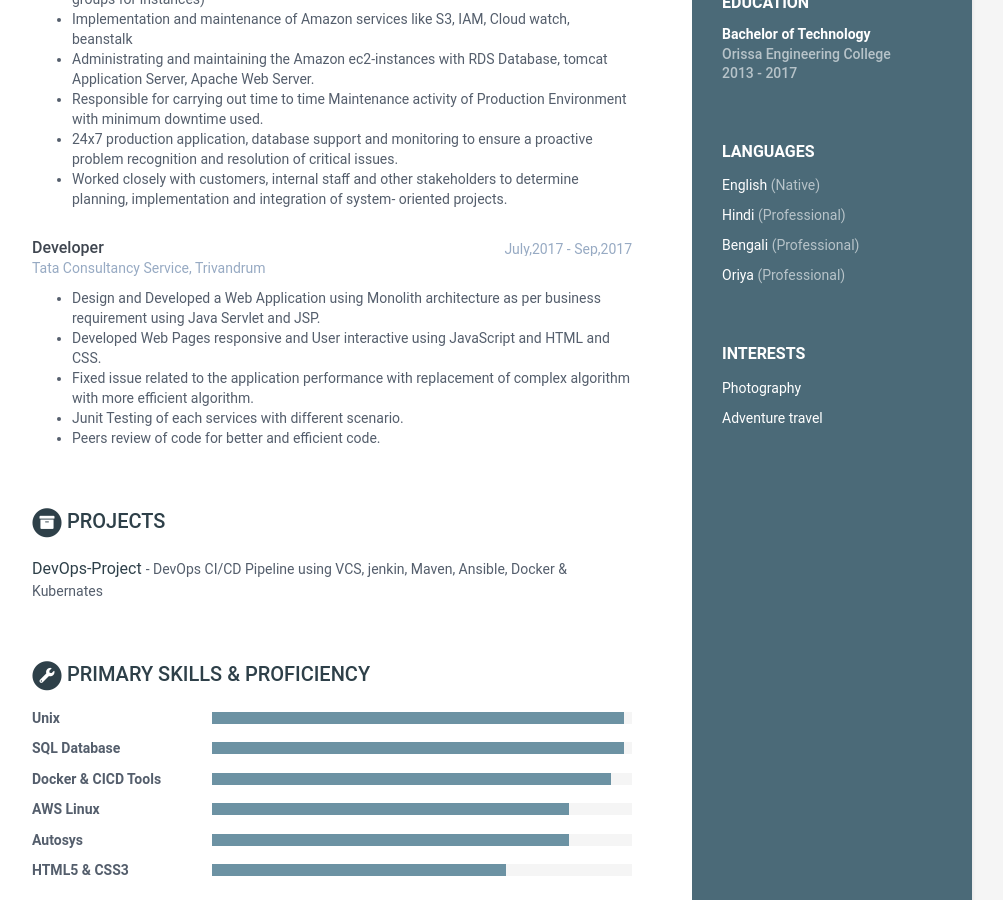
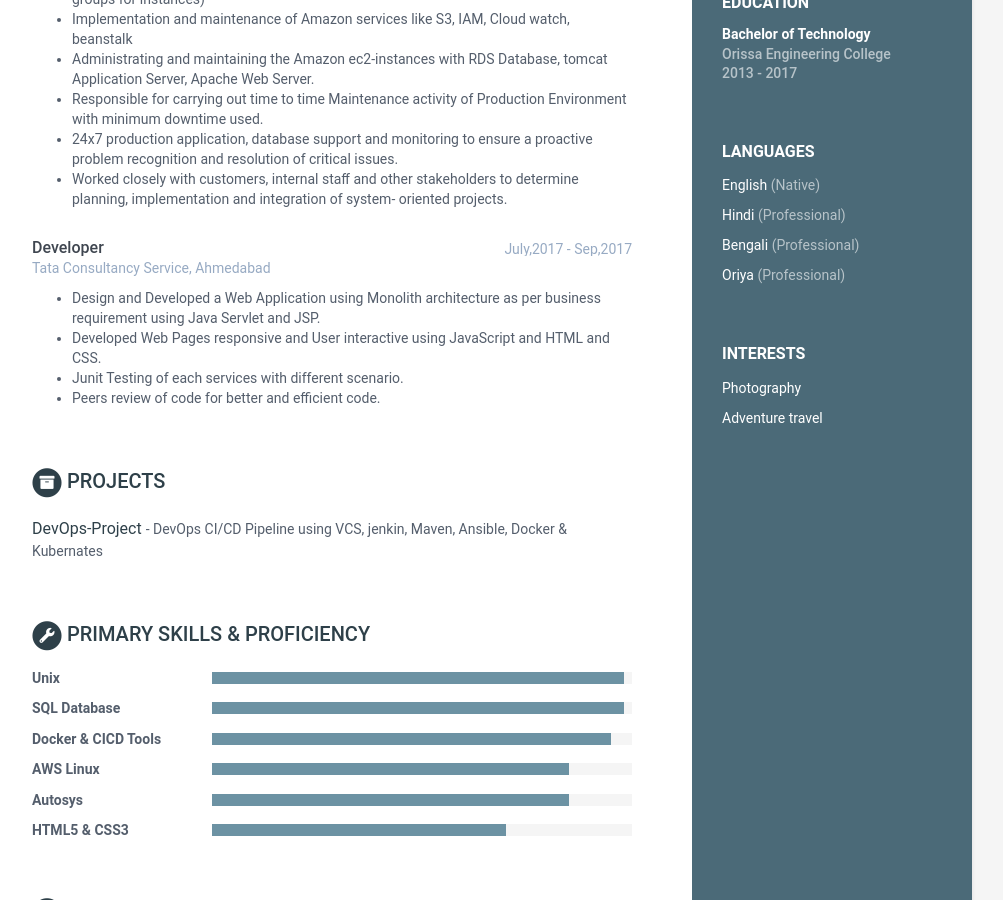
Before and after one commit to Saumashankar/Resume, a Jekyll site: the page built from index.html, in a window 1280 px wide and 900 px high, scrolled down 535 px. Shown: the whole window, without its empty margins (168-1171 px from the left). Built offline with Jekyll 4.4.1, drawn with Linux system fonts in a browser that asks for light colours.

Commit message:
Update data.yml

```diff
--- a/_data/data.yml
+++ b/_data/data.yml
@@ -68,11 +68,10 @@ experiences:
 
     - role: Developer
       time: July,2017 - Sep,2017
-      company: Tata Consultancy Service, Trivandrum
+      company: Tata Consultancy Service, Ahmedabad
       details: |
           - Design and Developed a Web Application using Monolith architecture as per business requirement using Java Servlet and JSP.
           - Developed Web Pages responsive and User interactive using JavaScript and HTML and CSS.
-          - Fixed issue related to the application performance with replacement of complex algorithm with more efficient algorithm.
           - Junit Testing of each services with different scenario.
           - Peers review of code for better and efficient code.
 
```
